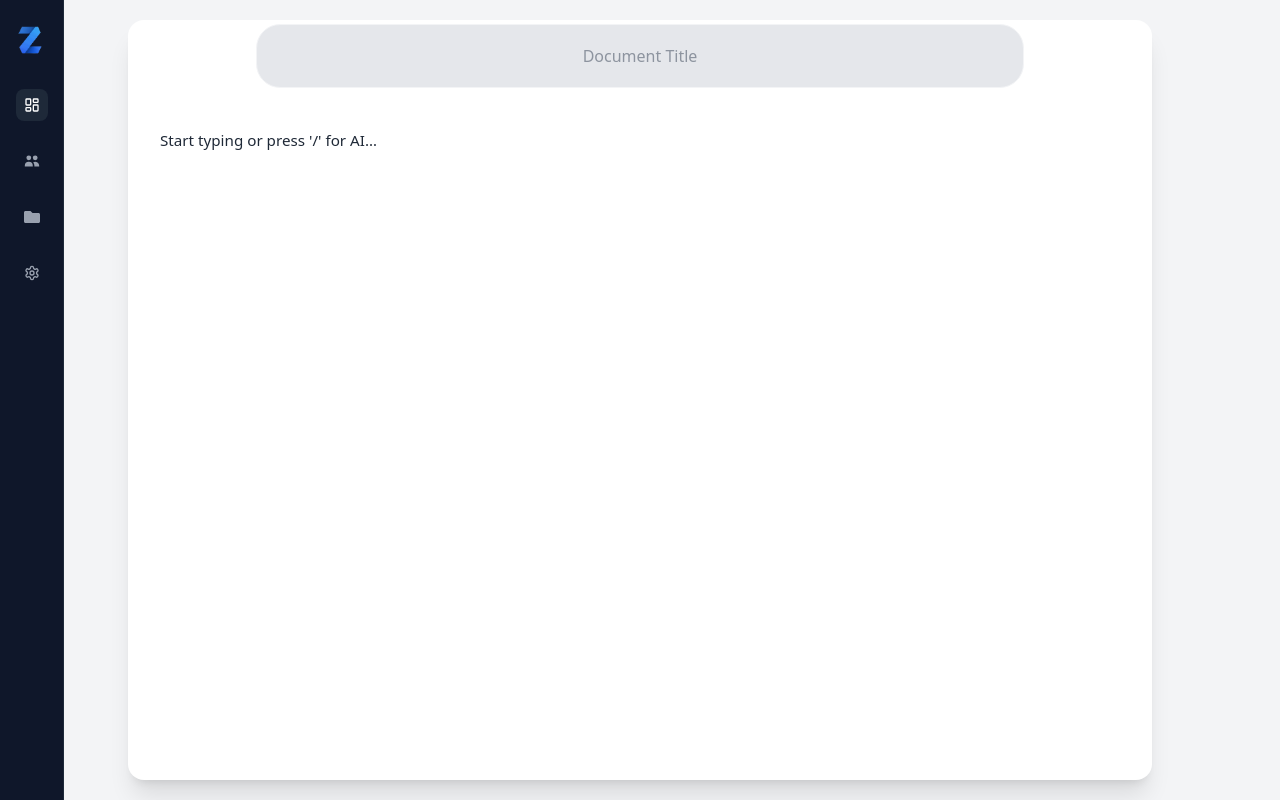
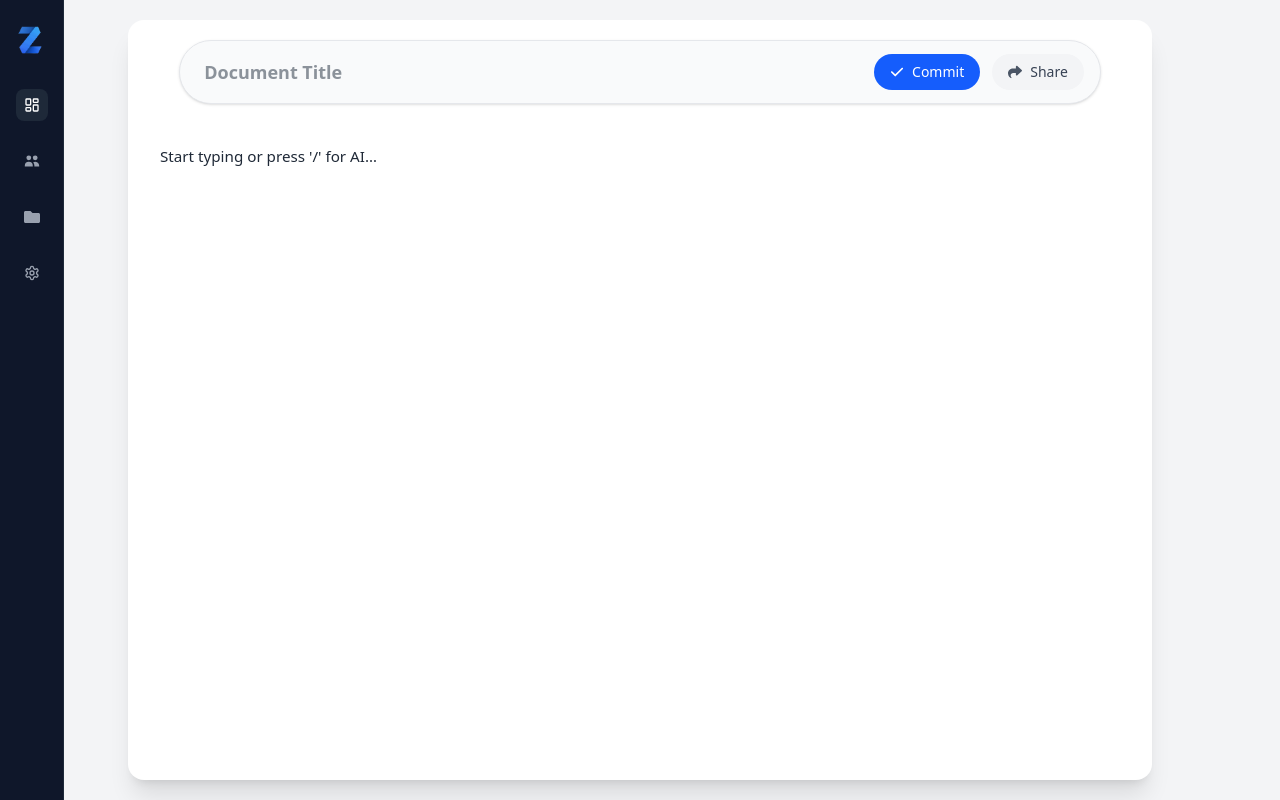
Before and after one commit to Skaff10/Zedit, a React (Vite) app in the folder client/: page /focus in a window 1280 px wide. Built offline with nearby package versions, Linux system fonts and the light colour scheme.

Commit message:
Focus Editor Heading changed and some transititon speed tweaked

```diff
--- a/client/src/components/Board.tsx
+++ b/client/src/components/Board.tsx
@@ -11,7 +11,7 @@ export const Board: React.FC = () => {
     console.log("Creating board:", boardName);
     setIsModalOpen(false);
     // Trigger swipe animation by updating key
-    setTimeout(() => setBoardKey((prev) => prev + 1), 300); // Small delay to allow modal to close first
+    setTimeout(() => setBoardKey((prev) => prev + 1), 3000); // Small delay to allow modal to close first
   };
 
   return (
@@ -38,7 +38,7 @@ export const Board: React.FC = () => {
           initial={{ x: 300, opacity: 0 }}
           animate={{ x: 0, opacity: 1 }}
           exit={{ x: -300, opacity: 0 }}
-          transition={{ type: "spring", stiffness: 200, damping: 25 }}
+          transition={{ type: "spring", stiffness: 100, damping: 25 }}
           className="flex gap-6 h-[calc(100vh-12rem)] min-w-[800px]"
         >
           <Column title="Drafts">
--- a/client/src/pages/FocusEditor.tsx
+++ b/client/src/pages/FocusEditor.tsx
@@ -1,4 +1,5 @@
 import React from "react";
+import { FaCheck, FaShare } from "react-icons/fa6";
 import { useEditor, EditorContent } from "@tiptap/react";
 import { BubbleMenu } from "@tiptap/react/menus";
 import StarterKit from "@tiptap/starter-kit";
@@ -27,22 +28,60 @@ const FocusEditor: React.FC = () => {
       <motion.div
         layoutId="focus-editor-card"
         className="w-full max-w-5xl bg-white rounded-2xl flex flex-col pt-1 overflow-hidden shadow-xl"
-        transition={{ type: "spring", stiffness: 300, damping: 30 }}
+        transition={{ type: "spring", stiffness: 150, damping: 25 }}
       >
         {/* Top white heading bar (empty for now) */}
         <motion.div
           initial={{ opacity: 0 }}
           animate={{ opacity: 1 }}
-          transition={{ delay: 0.2 }}
-          className="h-16 bg-gray-200 self-center border rounded-r-3xl rounded-l-3xl w-3/4 border-z-gray flex items-center justify-center"
+          transition={{ delay: 0.3 }}
+          className="h-16 bg-gray-50 self-center border rounded-full w-[90%] border-gray-200 flex items-center justify-between px-2 shadow-sm mt-4"
         >
-          {/* Placeholder for Title Input */}
-          <input
-            type="text"
-            placeholder="Document Title"
-            className="bg-transparent border-none outline-none text-center font-medium text-gray-700 w-full px-4"
-            autoFocus
-          />
+          {/* Left: Document Title */}
+          <div className="flex-1 flex justify-start">
+            <input
+              type="text"
+              placeholder="Document Title"
+              className="bg-transparent border-none outline-none font-bold text-gray-800 text-lg px-4 w-full max-w-xs"
+            />
+          </div>
+
+          {/* Center: Authors */}
+          {/* <div className="flex-1 flex justify-center items-center -space-x-3">
+            {[1, 2, 3, 4].map((_, i) => (
+              <div
+                key={i}
+                className={`w-10 h-10 rounded-full border-2 border-white overflow-hidden relative z-[${
+                  10 - i
+                }] ring-2 ${
+                  [
+                    "ring-blue-500",
+                    "ring-green-500",
+                    "ring-purple-500",
+                    "ring-orange-500",
+                  ][i]
+                }`}
+              >
+                <img
+                  src={`https://i.pravatar.cc/150?img=${10 + i}`}
+                  alt="Author"
+                  className="w-full h-full object-cover"
+                />
+              </div>
+            ))}
+          </div> */}
+
+          {/* Right: Actions */}
+          <div className="flex-1 flex justify-end items-center gap-3 pr-2">
+            <button className="flex items-center gap-2 px-4 py-2 rounded-full text-sm font-medium transition-colors cursor-pointer bg-blue-600 hover:bg-blue-700 text-white ">
+              <FaCheck className="text-white" />
+              <span>Commit</span>
+            </button>
+            <button className="flex items-center gap-2 px-4 py-2 rounded-full text-sm font-medium transition-colors cursor-pointer bg-gray-100 hover:bg-gray-200 text-gray-700">
+              <FaShare className="text-gray-600" />
+              <span>Share</span>
+            </button>
+          </div>
         </motion.div>
 
         <motion.div
```
